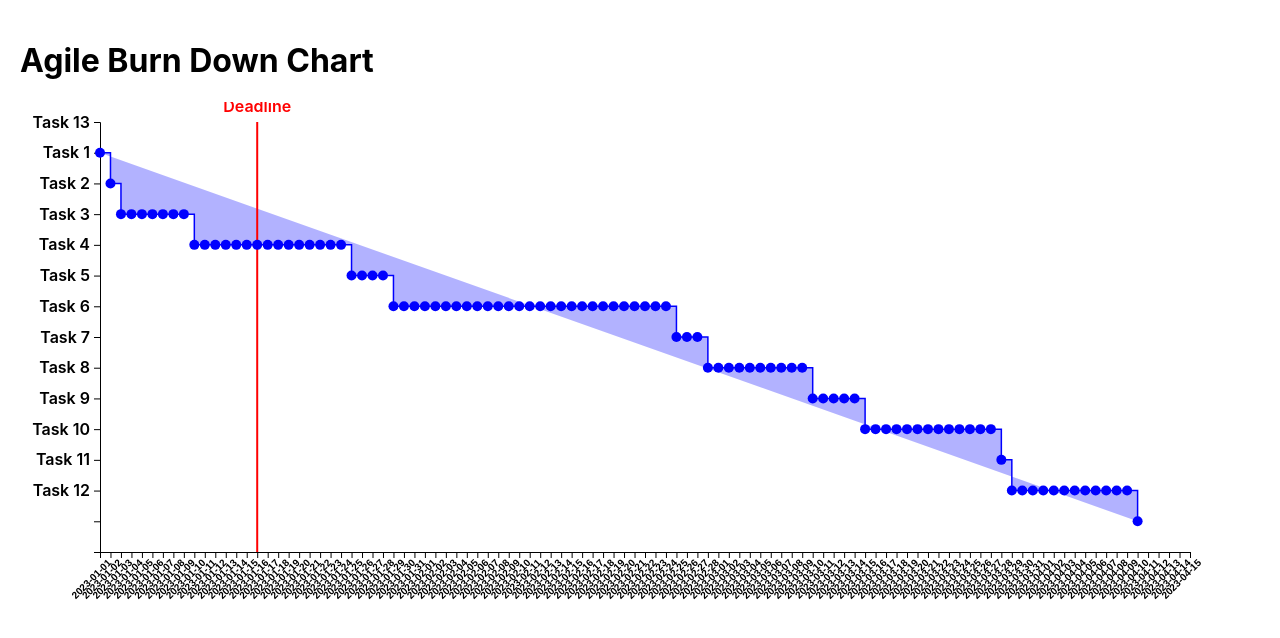
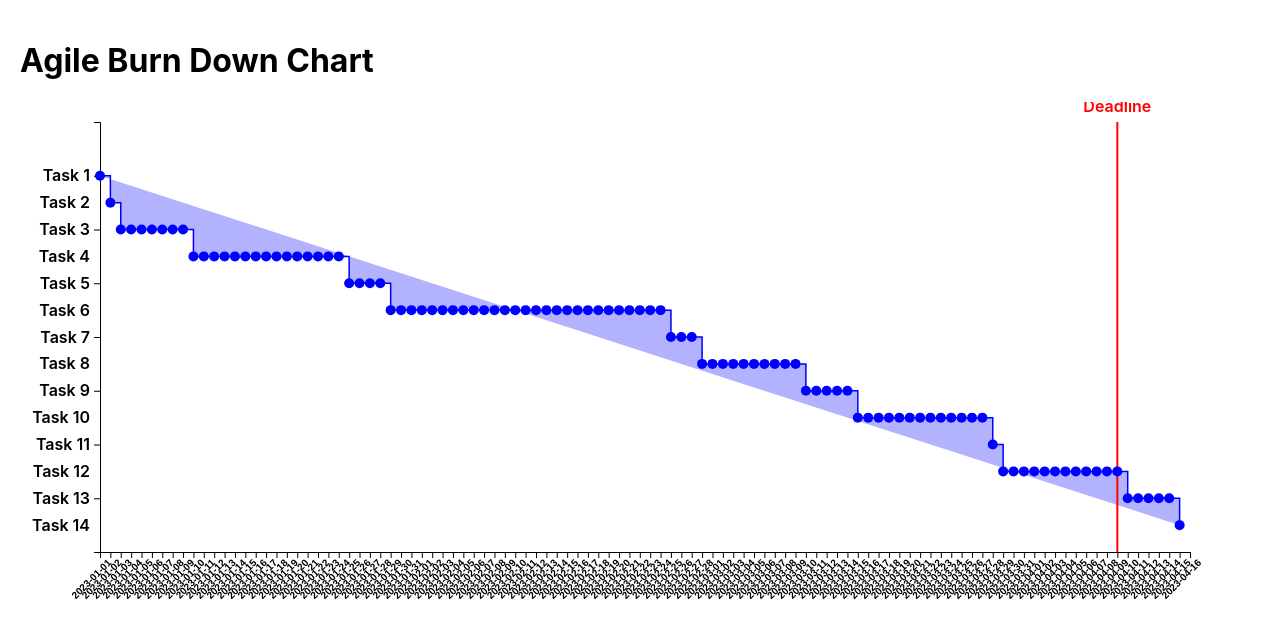
Before and after one commit to Mraj101/Agile-burnDownChartByReact-branch-d3js-v5-, a React (Create React App) app: page / in a window 1280 px wide. Shown: the top 638 px of the page. Built offline with nearby package versions, Linux system fonts and the light colour scheme.

Commit message:
new code

```diff
--- a/src/App.js
+++ b/src/App.js
@@ -152,8 +152,15 @@ const App = () => {
     {
       taskName: "Task 13",
       taskId: 13,
-      startDate: "2023-03-10",
+      startDate: "2023-04-10",
       endDate: "2023-04-15",
+      isFinished: true,
+    },
+    {
+      taskName: "Task 14",
+      taskId: 14,
+      startDate: "2023-04-15",
+      endDate: "2023-04-16",
       isFinished: false,
     },
   ]);
@@ -168,7 +175,7 @@ const App = () => {
     setBurnDownData(calculateBurnDownData(tasks));
   }, [tasks]);
 
-  const deadline = "2023-01-16";
+  const deadline = "2023-04-09";
 
   return (
     <div className="container">
```
